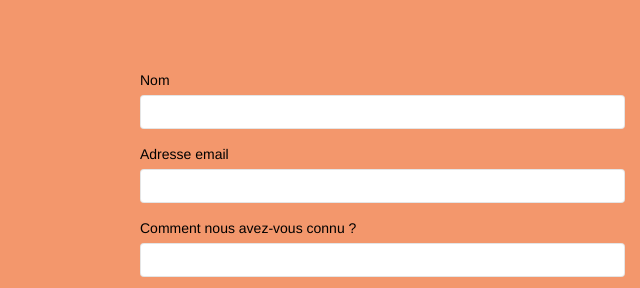
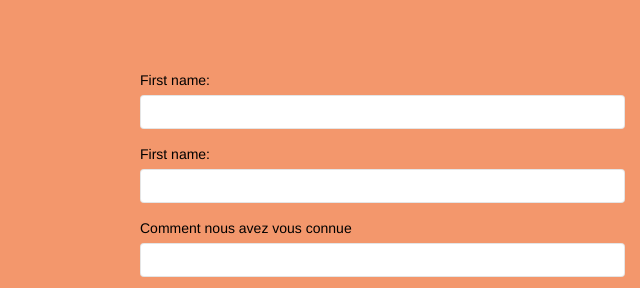
Before and after one commit to Mariefrance0502/Projet4, a plain HTML site: page page2.html in a window 1280 px wide. Shown: the part 508-796 px from the top of the page, 0-640 px from the left. Drawn offline with nearby package versions, Linux system fonts and the light colour scheme; files that its build step writes are made by us from their sources; a script that the page names is missing.

Commit message:
modification page 2

```diff
--- a/page2.html
+++ b/page2.html
@@ -19,7 +19,7 @@
 	<script src="./js/jqBootstrapValidation.js"></script>
 	<script src="./js/formHandler.js"></script>
     <title>page2</title>
-	<description> </description>
+	<meta name="description" content=" L'agence la panthère est une agence de Web design qui aides les entreprises a devenir attratives et visible sur internet. Ils aident aisni les entreprises a atteindre le succès.">
 
 
 <!-- Analytics -->
@@ -44,12 +44,12 @@
 			<div class="collapse navbar-collapse navbar-1 special-dropdown-nav">
 				<ul class="site-navigation nav navbar-nav">
 					<li>
-						<a href="index.html">Accueil</a>
+						<a href="index.html" aria-label="Liens de retour vers la page d'accueil"> Accueil </a>
 					</li>
 					<li>
 					</li>
 					<li>
-						<a href="page2.html">page2 &gt;</a>
+						<a href="page2.html"  aria-label="Liens vers la page 2"> page2 &gt;</a>
 					</li>
 				</ul>
 			</div>
@@ -83,21 +83,16 @@
 			<div class="col-sm-6">
 				<form id="form_1" novalidate success-msg="Your message has been sent." fail-msg="Sorry it seems that our mail server is not responding, Sorry for the inconvenience!">
 					<div class="form-group">
-						<label>
-							Nom
-						</label>
+						<label for="firstname">First name:</label>
+
 						<input id="name" class="form-control" required />
 					</div>
 					<div class="form-group">
-						<label>
-							Adresse email
-						</label>
+						<label for="firstname">First name:</label>
 						<input id="email" class="form-control" type="email" required />
 					</div>
 					<div class="form-group">
-						<label>
-							Comment nous avez-vous connu ?
-						</label>
+						<label for="firstname"> Comment nous avez vous connue </label>
 						<input class="form-control" type="email" required id="input_504" />
 					</div>
 					<div class="form-group">
```
Also changed, not shown: index.html (+1 -1 lines).
